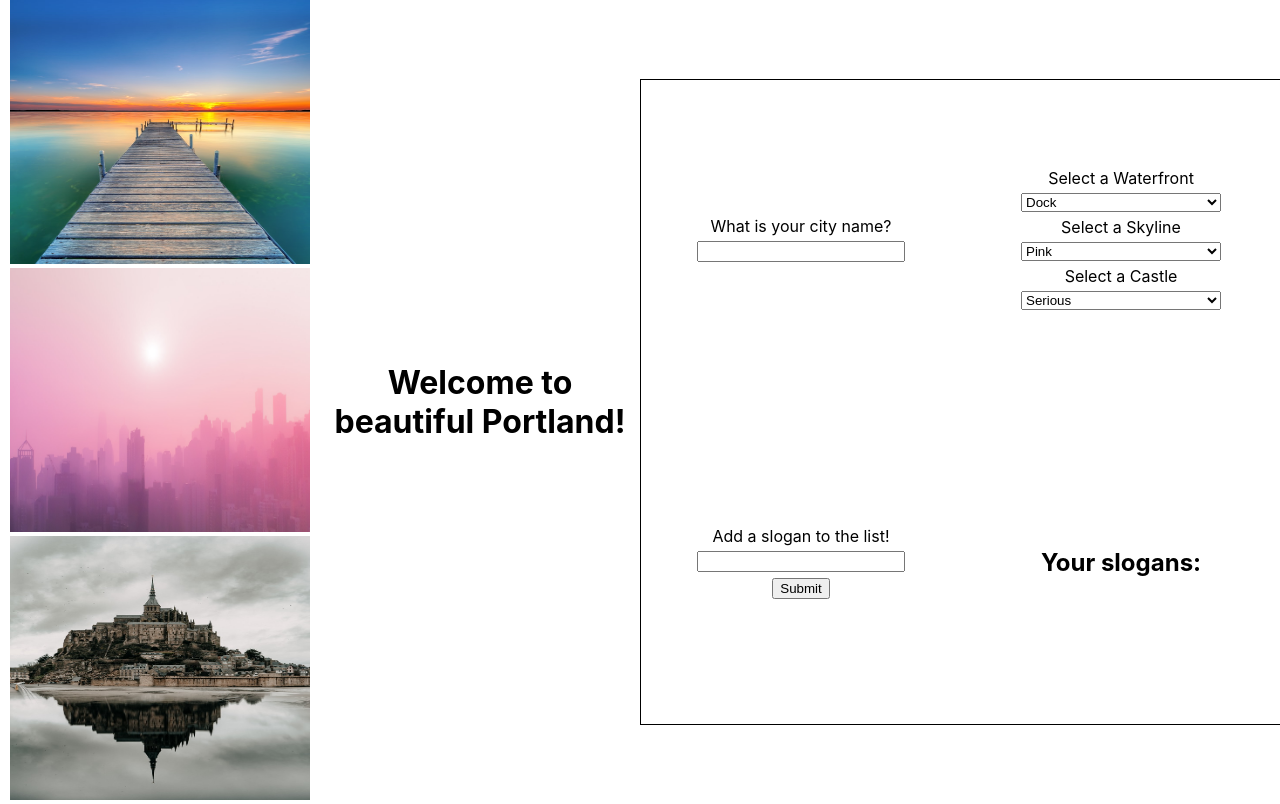
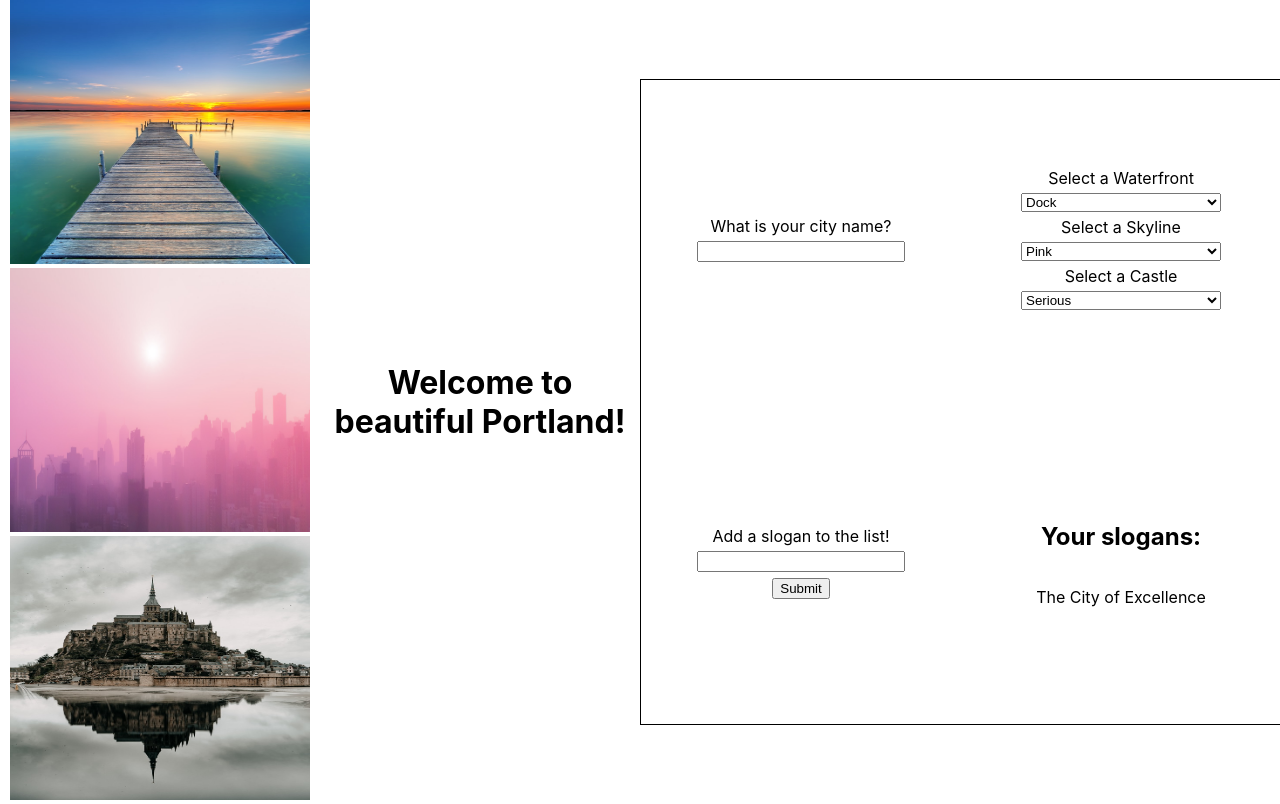
Before and after one commit to oliviaamiller/react-city-builder-half-baked, a React (Create React App) app: page / in a window 1280 px wide. Built offline with nearby package versions, Linux system fonts and the light colour scheme.

Commit message:
slogans mapped and rendering!

```diff
--- a/src/SloganList.js
+++ b/src/SloganList.js
@@ -1,11 +1,14 @@
 import React from 'react';
 
-export default function SloganList(props) {
+export default function SloganList({ slogans }) {
   return (
     <section>
       <h2>Your slogans:</h2>
       {/* This kind of component should be familiar by now. It takes in (as props) an array of slogans */}
       {/* Then map over those slogans and for each slogan, render a Slogan component. Supply a key and a slogan as props to each Slogan component */}
+      {slogans.map((slogan, i) => (
+        <p key={`${slogan}-${i}`}>{slogan}</p>
+      ))}
     </section>
   );
 }
```
